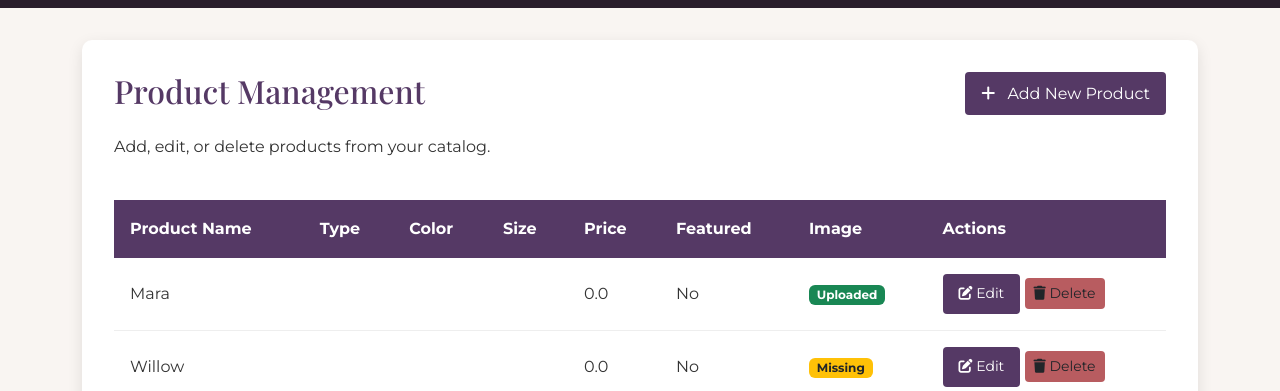
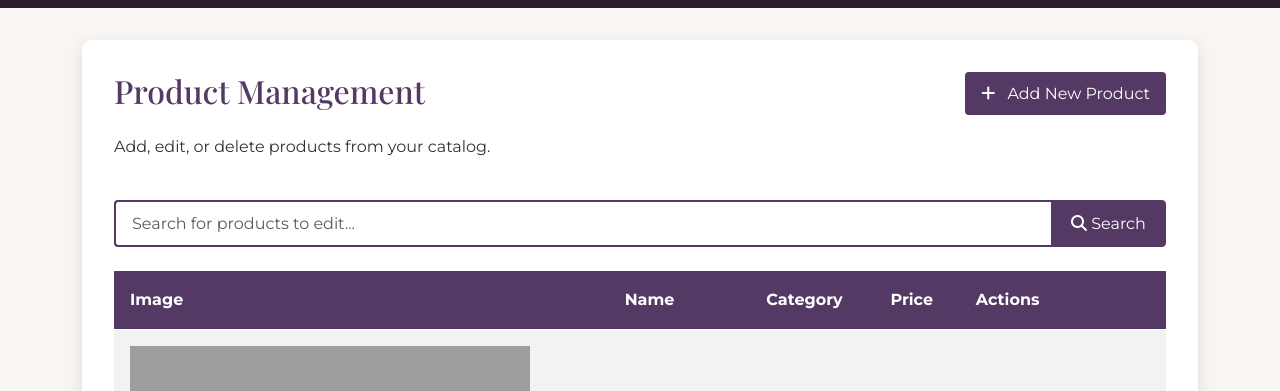
Before and after one commit to VINCENT-bot354/FASHION, a Flask app: page /admin in a window 1280 px wide. Shown: the part 144-535 px from the top of the page. Run offline with Flask 3, Linux system fonts and the light colour scheme; the visitor is signed in with stand-in values (Sample User, id 1); data comes from the database, SQL or seed files in the repository; grey boxes are pictures that could not be loaded.

Commit message:
Enhance admin panel with product search functionality.
Replit-Commit-Author: Agent
Replit-Commit-Session-Id: cc004d62-9c87-4502-a5a6-00525be11ffe
Replit-Commit-Screenshot-Url: https://storage.googleapis.com/screenshot-production-us-central1/83bd4f36-839b-4e7f-8f8f-d17d1a881b48/cb384bcc-c3d9-46e0-8a1a-cde7c5768dc7.jpg

```diff
--- a/app.py
+++ b/app.py
@@ -278,7 +278,20 @@ def admin_logout():
 def admin():
     """Admin panel to manage products"""
     products = get_products()
-    return render_template('admin.html', products=products)
+    admin_search_query = request.args.get('search', '').lower()
+
+    if admin_search_query:
+        filtered_products = []
+        for product in products:
+            # Filter products by search query across multiple fields
+            if (admin_search_query in product.get('name', '').lower() or
+                admin_search_query in product.get('category', '').lower() or
+                admin_search_query in product.get('color', '').lower() or
+                admin_search_query in product.get('size', '').lower()):
+                filtered_products.append(product)
+        products = filtered_products
+
+    return render_template('admin.html', products=products, admin_search_query=admin_search_query)
 
 @app.route('/admin/update_product', methods=['POST'])
 @login_required
--- a/static/css/style.css
+++ b/static/css/style.css
@@ -393,7 +393,34 @@ h2, h3, h4 {
 .admin-actions {
   display: flex;
   justify-content: space-between;
+  margin-bottom: 1.5rem;
+}
+
+/* Admin Search Styling */
+.admin-search {
   margin-bottom: 2rem;
+}
+
+.admin-search .search-form {
+  max-width: 100%;
+  display: flex;
+}
+
+.admin-search .form-control {
+  border: 2px solid var(--primary-color);
+  border-right: none;
+  border-radius: 4px 0 0 4px;
+  padding: 0.6rem 1rem;
+  font-size: 1rem;
+  flex-grow: 1;
+}
+
+.admin-search .btn {
+  background-color: var(--primary-color);
+  border-color: var(--primary-color);
+  color: white;
+  border-radius: 0 4px 4px 0;
+  padding: 0.6rem 1.2rem;
 }
 
 .admin-table {
@@ -952,3 +979,30 @@ footer {
   from {transform: scale(0.8); opacity: 0;}
   to {transform: scale(1); opacity: 1;}
 }
+
+/* Admin Search Styling */
+.admin-search {
+  margin-bottom: 2rem;
+}
+
+.admin-search .search-form {
+  max-width: 100%;
+  display: flex;
+}
+
+.admin-search .form-control {
+  border: 2px solid var(--primary-color);
+  border-right: none;
+  border-radius: 4px 0 0 4px;
+  padding: 0.6rem 1rem;
+  font-size: 1rem;
+  flex-grow: 1;
+}
+
+.admin-search .btn {
+  background-color: var(--primary-color);
+  border-color: var(--primary-color);
+  color: white;
+  border-radius: 0 4px 4px 0;
+  padding: 0.6rem 1.2rem;
+}
--- a/templates/admin.html
+++ b/templates/admin.html
@@ -27,6 +27,18 @@
             </div>
         </div>
 
+        <!-- Search Bar -->
+        <div class="admin-search mb-4">
+            <form action="{{ url_for('admin') }}" method="GET" class="search-form">
+                <div class="input-group">
+                    <input type="text" name="search" class="form-control" placeholder="Search for products to edit..." value="{{ admin_search_query }}">
+                    <button class="btn btn-secondary" type="submit">
+                        <i class="fas fa-search"></i> Search
+                    </button>
+                </div>
+            </form>
+        </div>
+
         <!-- Add Product Modal -->
         <div class="modal fade" id="addProductModal" tabindex="-1" aria-labelledby="addProductModalLabel" aria-hidden="true">
             <div class="modal-dialog">
@@ -35,97 +47,101 @@
                         <h5 class="modal-title" id="addProductModalLabel">Add New Product</h5>
                         <button type="button" class="btn-close" data-bs-dismiss="modal" aria-label="Close"></button>
                     </div>
+                    <div class="modal-body">
                         <form action="{{ url_for('add_product') }}" method="POST" enctype="multipart/form-data">
-                        <div class="modal-body">
-                            <div class="admin-form-group mb-3">
-                                <label for="productName" class="admin-form-label">Product Name*</label>
-                                <input type="text" class="admin-form-control" id="productName" name="name" required>
-                                <small class="text-muted">This will be used to match with product images.</small>
+                            <div class="mb-3">
+                                <label for="product-name" class="form-label">Product Name</label>
+                                <input type="text" class="form-control" id="product-name" name="name" required>
                             </div>
-                            <div class="admin-form-group mb-3">
-                                <label for="productImage" class="admin-form-label">Product Image</label>
-                                <input type="file" class="admin-form-control" id="productImage" name="image" accept=".jpg,.jpeg,.png,.gif">
-                                <small class="text-muted">Image will be named after the product.</small>
-                            </div>
+                            <div class="mb-3">
+                                <label for="product-image" class="form-label">Product Image (optional)</label>
+                                <input type="file" class="form-control" id="product-image" name="image" accept="image/*">
                             </div>
                             <div class="modal-footer">
                                 <button type="button" class="btn btn-secondary" data-bs-dismiss="modal">Cancel</button>
-                            <button type="submit" class="btn admin-btn">Add Product</button>
+                                <button type="submit" class="btn btn-primary">Add Product</button>
                             </div>
                         </form>
                     </div>
                 </div>
             </div>
+        </div>
 
-        <!-- Product List -->
-        <div class="table-responsive">
-            <table class="admin-table">
+        <!-- Products Table -->
+        <div class="product-table-container">
+            <table class="table table-striped admin-table">
                 <thead>
                     <tr>
-                        <th>Product Name</th>
-                        <th>Type</th>
-                        <th>Color</th>
-                        <th>Size</th>
+                        <th>Image</th>
+                        <th>Name</th>
+                        <th>Category</th>
                         <th>Price</th>
-                        <th>Featured</th>
-                        <th>Image</th>
                         <th>Actions</th>
                     </tr>
                 </thead>
                 <tbody>
                     {% for product in products %}
-                    <tr id="product-row-{{ loop.index }}">
+                    <tr>
+                        <td>
+                            <div class="product-image-preview">
+                                <img src="{{ product.image_path }}" alt="{{ product.name }}">
+                            </div>
+                        </td>
                         <td>{{ product.name }}</td>
-                        <td>{{ product.type }}</td>
-                        <td>{{ product.color }}</td>
-                        <td>{{ product.size }}</td>
-                        <td>{{ product.price }}</td>
-                        <td>{% if product.featured %}Yes{% else %}No{% endif %}</td>
+                        <td>{{ product.category }}</td>
+                        <td>{% if product.price %}₦{{ product.price|int }}{% endif %}</td>
                         <td>
-                            {% set image_path = get_product_image_path(product.name) %}
-                            {% if image_path != url_for('static', filename='images/placeholder.svg') %}
-                            <span class="badge bg-success">Uploaded</span>
-                            {% else %}
-                            <span class="badge bg-warning text-dark">Missing</span>
-                            {% endif %}
-                        </td>
-                        <td>
-                            <button type="button" class="btn btn-sm admin-btn edit-product-btn" data-product-id="{{ loop.index }}">
+                            <button type="button" class="btn btn-sm btn-primary edit-product-btn" data-bs-toggle="modal" data-bs-target="#editModal-{{ loop.index }}">
                                 <i class="fas fa-edit"></i> Edit
                             </button>
-                            <a href="{{ url_for('delete_product', product_name=product.name) }}" class="btn btn-sm admin-btn-danger" onclick="return confirm('Are you sure you want to delete {{ product.name }}?')">
+                            <a href="{{ url_for('delete_product', product_name=product.name) }}" class="btn btn-sm btn-danger" onclick="return confirm('Are you sure you want to delete this product?')">
                                 <i class="fas fa-trash"></i> Delete
                             </a>
                         </td>
                     </tr>
-                    <tr id="product-form-{{ loop.index }}" class="d-none">
-                        <td colspan="8">
-                            <form id="product-update-form-{{ loop.index }}" class="row g-3" action="{{ url_for('update_product') }}" method="POST" enctype="multipart/form-data" data-product-id="{{ loop.index }}">
+
+                    <!-- Edit Product Modal -->
+                    <div class="modal fade" id="editModal-{{ loop.index }}" tabindex="-1" aria-labelledby="editModalLabel-{{ loop.index }}" aria-hidden="true">
+                        <div class="modal-dialog modal-lg">
+                            <div class="modal-content">
+                                <div class="modal-header">
+                                    <h5 class="modal-title" id="editModalLabel-{{ loop.index }}">Edit {{ product.name }}</h5>
+                                    <button type="button" class="btn-close" data-bs-dismiss="modal" aria-label="Close"></button>
+                                </div>
+                                <div class="modal-body">
+                                    <form action="{{ url_for('update_product') }}" method="POST" enctype="multipart/form-data">
                                         <input type="hidden" name="name" value="{{ product.name }}">
 
+                                        <div class="row">
                                             <div class="col-md-6">
-                                    <label class="form-label">Product Name</label>
-                                    <input type="text" class="form-control" value="{{ product.name }}" disabled>
+                                                <div class="mb-3">
+                                                    <label for="type-{{ loop.index }}" class="form-label">Category</label>
+                                                    <input type="text" class="form-control" id="type-{{ loop.index }}" name="type" value="{{ product.category }}">
+                                                </div>
                                             </div>
 
                                             <div class="col-md-6">
-                                    <label class="form-label">Type</label>
-                                    <input type="text" class="form-control" name="type" value="{{ product.type }}">
+                                                <div class="mb-3">
+                                                    <label for="price-{{ loop.index }}" class="form-label">Price (₦)</label>
+                                                    <input type="number" class="form-control" id="price-{{ loop.index }}" name="price" value="{{ product.price }}">
+                                                </div>
+                                            </div>
+                                        </div>
+
+                                        <div class="row">
+                                            <div class="col-md-6">
+                                                <div class="mb-3">
+                                                    <label for="color-{{ loop.index }}" class="form-label">Color</label>
+                                                    <input type="text" class="form-control" id="color-{{ loop.index }}" name="color" value="{{ product.color }}">
+                                                </div>
                                             </div>
 
                                             <div class="col-md-6">
-                                    <label class="form-label">Color</label>
-                                    <input type="text" class="form-control" name="color" value="{{ product.color }}">
+                                                <div class="mb-3">
+                                                    <label for="size-{{ loop.index }}" class="form-label">Size</label>
+                                                    <input type="text" class="form-control" id="size-{{ loop.index }}" name="size" value="{{ product.size }}">
                                                 </div>
-
-                                <div class="col-md-6">
-                                    <label class="form-label">Size</label>
-                                    <input type="text" class="form-control" name="size" value="{{ product.size }}">
                                             </div>
-
-                                <div class="col-md-6">
-                                    <label class="form-label">Price (KES)</label>
-                                    <input type="text" class="form-control" name="price" value="{{ product.price }}">
                                         </div>
 
                                         <div class="col-md-6">
@@ -138,33 +154,38 @@
                                         </div>
 
                                         <div class="col-md-6">
-                                    <label class="form-label">Product Image (jpg, jpeg, png, gif)</label>
-                                    <input type="file" class="form-control product-image-input" name="image" accept=".jpg,.jpeg,.png,.gif" data-preview="image-preview-{{ loop.index }}">
-                                    <small class="text-muted">Image will be named after the product</small>
-                                </div>
-
-                                <div class="col-md-6">
-                                    <label class="form-label">Image Preview</label>
-                                    <div class="mt-2">
-                                        <img id="image-preview-{{ loop.index }}" src="{{ product.image_path if product.image_path else '#' }}" alt="Preview" style="{{ 'max-height: 100px; max-width: 100%;' if product.image_path else 'display: none; max-height: 100px; max-width: 100%;' }}">
+                                            <div class="mb-3 mt-3">
+                                                <label for="image-{{ loop.index }}" class="form-label">Update Image</label>
+                                                <input type="file" class="form-control" id="image-{{ loop.index }}" name="image" accept="image/*">
                                             </div>
                                         </div>
 
-                                <div class="col-12 mt-3">
-                                    <button type="submit" class="btn admin-btn me-2">Save Product</button>
-                                    <button type="button" class="btn btn-secondary cancel-edit-btn" data-product-id="{{ loop.index }}">Cancel</button>
+                                        {% if product.image_path %}
+                                        <div class="image-preview mb-3">
+                                            <p>Current Image:</p>
+                                            <img src="{{ product.image_path }}" alt="{{ product.name }}" class="img-thumbnail admin-img-preview">
+                                        </div>
+                                        {% endif %}
+
+                                        <div class="modal-footer">
+                                            <button type="button" class="btn btn-secondary" data-bs-dismiss="modal">Cancel</button>
+                                            <button type="submit" class="btn btn-primary">Save Changes</button>
                                         </div>
                                     </form>
-                        </td>
-                    </tr>
+                                </div>
+                            </div>
+                        </div>
+                    </div>
                     {% endfor %}
                 </tbody>
             </table>
+
+            {% if not products %}
+            <div class="no-products-message">
+                <p>No products found. Get started by adding a product.</p>
+            </div>
+            {% endif %}
         </div>
     </div>
 </div>
 {% endblock %}
-
-{% block scripts %}
-<script src="{{ url_for('static', filename='js/admin.js') }}"></script>
-{% endblock %}
```
Also changed, not shown: templates/products.html (+54 -57 lines), static/images/products/testproduct.jpg (added). Lines whose indentation alone changed are shown as unchanged.
